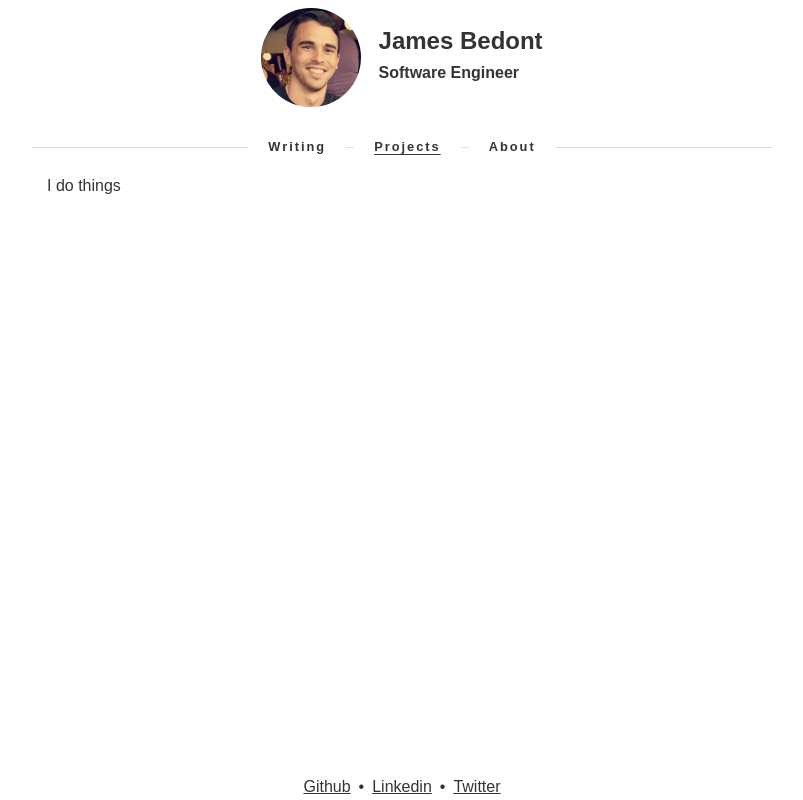
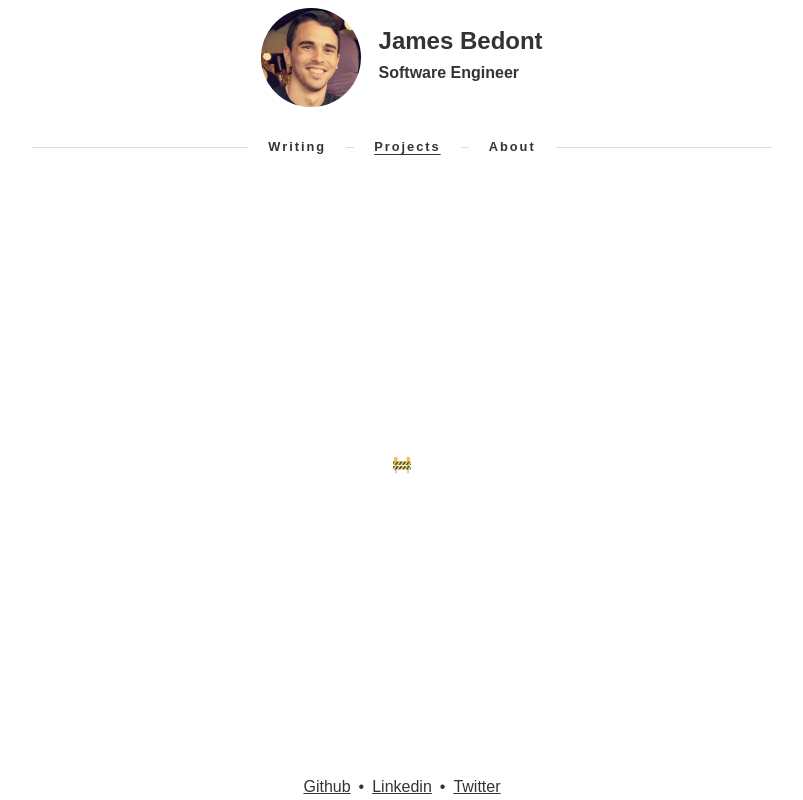
Before and after one commit to JamesBedont/personal-website, a Next.js app: page /projects in a window 1280 px wide. Shown: the whole page, without its empty margins (238-1041 px from the left). Built offline with nearby package versions, Linux system fonts and the light colour scheme.

Commit message:
added google analytics and style related to displaying a post's contents

```diff
--- /dev/null
+++ b/components/underConstruction.js
@@ -0,0 +1,9 @@
+const UnderConstruction = () => {
+  return (
+    <div className='page-under-construction'>
+      <span>🚧</span>
+    </div>
+  );
+};
+
+export default UnderConstruction;
--- a/pages/[slug].js
+++ b/pages/[slug].js
@@ -12,7 +12,7 @@ const PostPage = ({ postMarkdown, title, date }) => {
   return (
     <article>
       <h1>{title}</h1>
-      <p>{date}</p>
+      <p className='post-date'>{date}</p>
       <ReactMarkdown escapeHtml={false}>{postMarkdown}</ReactMarkdown>
     </article>
   );
--- a/pages/_document.js
+++ b/pages/_document.js
@@ -2,9 +2,19 @@ import Document, { Html, Head, Main, NextScript } from 'next/document';
 
 class MyDocument extends Document {
   render() {
+    const script = {
+      __html:
+        "window.dataLayer = window.dataLayer || []; function gtag(){dataLayer.push(arguments);} gtag('js', new Date()); gtag('config', 'UA-58212740-2');"
+    };
     return (
       <Html>
         <Head>
+          <script
+            async
+            src='https://www.googletagmanager.com/gtag/js?id=UA-58212740-2'
+          ></script>
+          <script dangerouslySetInnerHTML={script}></script>
+
           <link rel='shortcut icon' type='image/x-icon' href='/favicon.png' />
         </Head>
         <body>
--- a/pages/about.js
+++ b/pages/about.js
@@ -1,7 +1,7 @@
-import { Fragment } from 'react';
+import UnderConstruction from '../components/underConstruction';
 
 const AboutPage = () => {
-  return <Fragment>I'm james</Fragment>;
+  return <UnderConstruction />;
 };
 
 export default AboutPage;
--- a/pages/projects.js
+++ b/pages/projects.js
@@ -1,7 +1,7 @@
-import { Fragment } from 'react';
+import UnderConstruction from '../components/underConstruction';
 
 const ProjectsPage = () => {
-  return <Fragment>I do things</Fragment>;
+  return <UnderConstruction />;
 };
 
 export default ProjectsPage;
--- a/styles.css
+++ b/styles.css
@@ -27,6 +27,7 @@ footer {
   display: flex;
   justify-content: center;
   flex-shrink: 0;
+  margin-top: 18px;
 }
 
 .list-inline > li {
@@ -136,6 +137,23 @@ footer a {
   color: inherit;
 }
 
+article img {
+  max-width: 100%;
+  display: block;
+  margin: auto;
+}
+
+article a {
+  color: #337ab7;
+  text-decoration: none;
+}
+
+pre,
+code {
+  white-space: pre-wrap !important;
+  word-break: break-word !important;
+}
+
 .post {
   padding: 24px 0px;
 }
@@ -165,3 +183,11 @@ code {
   background-color: #f9f2f4;
   border-radius: 4px;
 }
+
+.page-under-construction {
+  width: 100%;
+  height: 100%;
+  display: flex;
+  justify-content: center;
+  align-items: center;
+}
```
